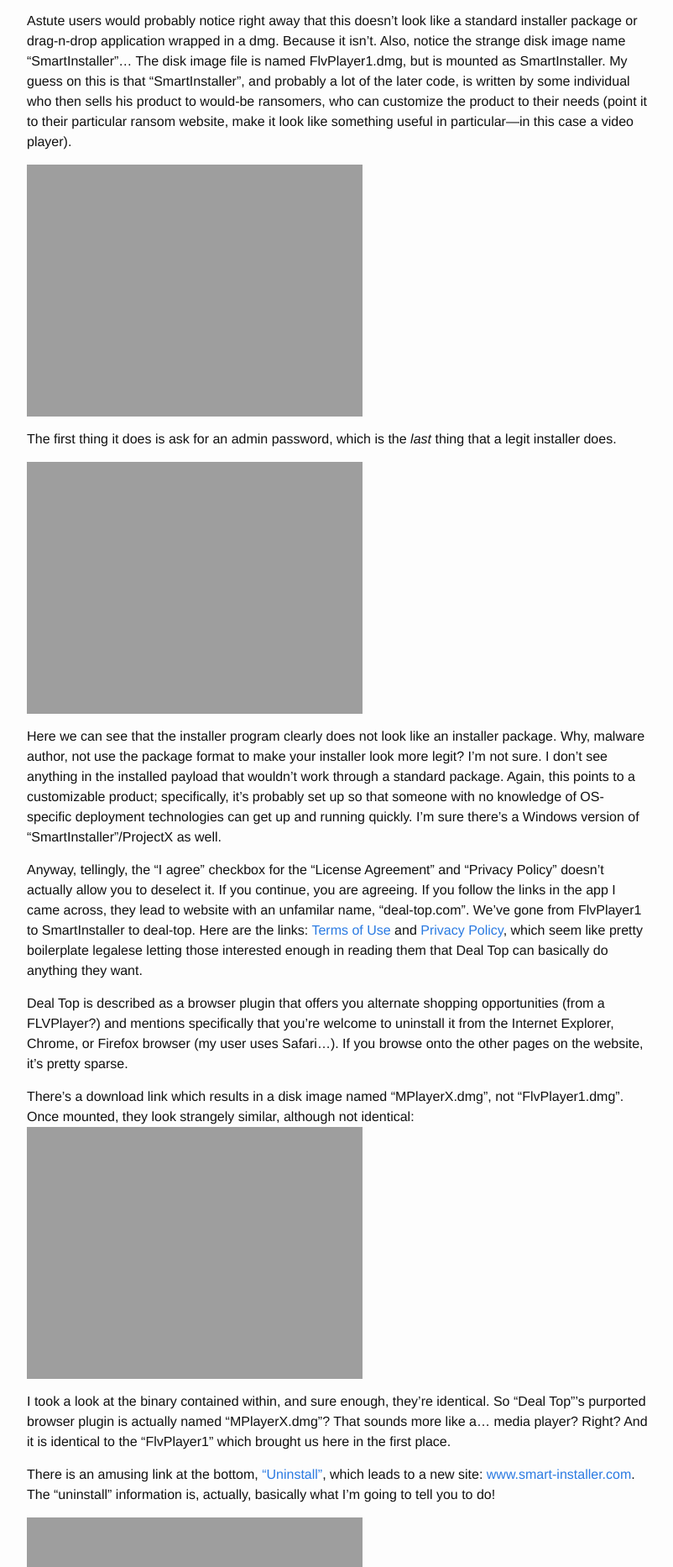
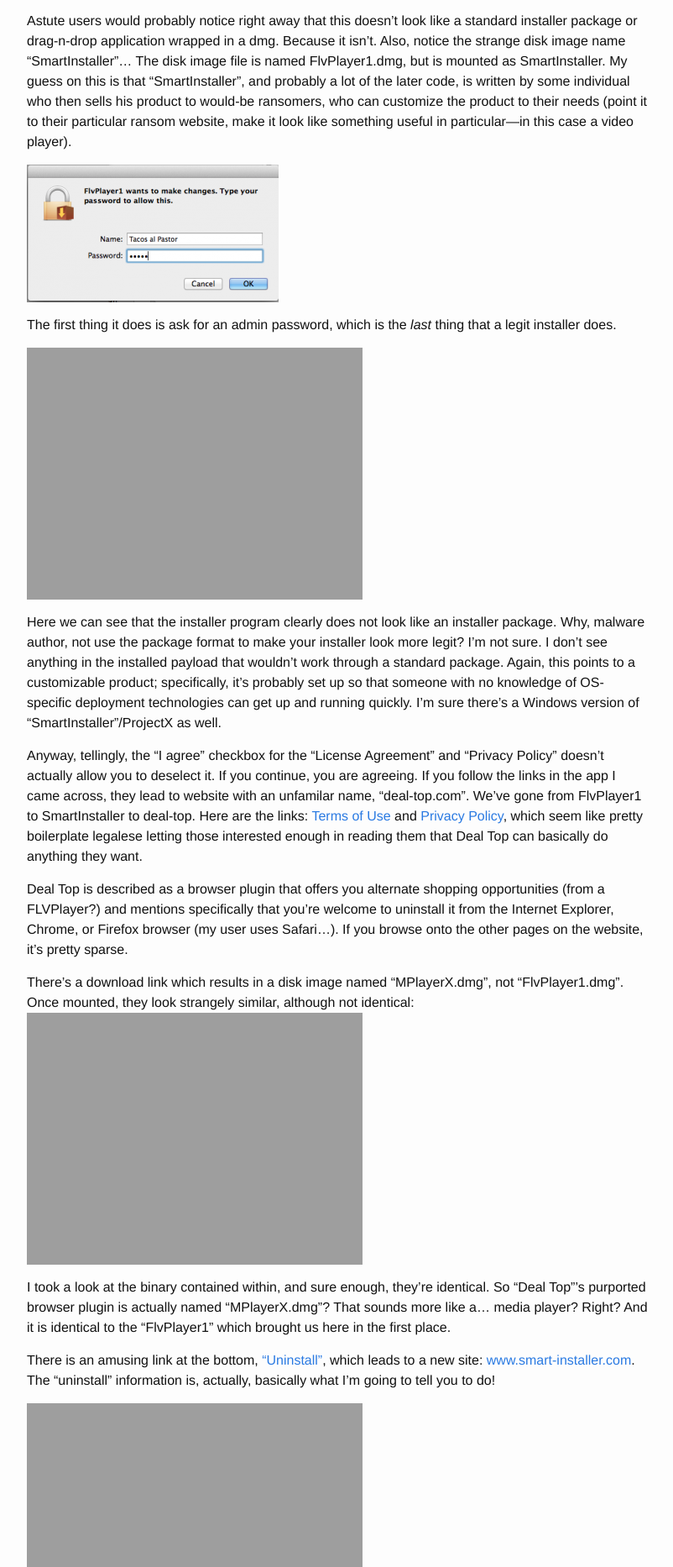
Before and after one commit to sheagcraig/sheagcraig.github.io, a Jekyll site: the page built from _posts/2015-01-21-cleaning-up-stupid-mac-malware-projectx.markdown, in a window 1280 px wide. Shown: the part 1815-3681 px from the top of the page at 84% size, without its empty margins (238-1040 px from the left). Built offline with Jekyll 4.4.1, drawn with Linux system fonts in a browser that asks for light colours.

Commit message:
QUitting for the night.

```diff
--- a/_posts/2015-01-21-cleaning-up-stupid-mac-malware-projectx.markdown
+++ b/_posts/2015-01-21-cleaning-up-stupid-mac-malware-projectx.markdown
@@ -47,7 +47,7 @@
 
 Astute users would probably notice right away that this doesn't look like a standard installer package or drag-n-drop application wrapped in a dmg. Because it isn't. Also, notice the strange disk image name "SmartInstaller"... The disk image file is named FlvPlayer1.dmg, but is mounted as SmartInstaller. My guess on this is that "SmartInstaller", and probably a lot of the later code, is written by some individual who then sells his product to would-be ransomers, who can customize the product to their needs (point it to their particular ransom website, make it look like something useful in particular—in this case a video player).
 
-![Screen Shot 2015-01-21 at 10.26.47 AM]({{ site.url }}/images/2015-01-21-cleaning-up-stupid-mac-malware-projectx/Screen-Shot-2015-01-21-at-10.26.47-AM-300-164.png)
+![Screen Shot 2015-01-21 at 10.26.47 AM]({{ site.url }}/images/2015-01-21-cleaning-up-stupid-mac-malware-projectx/Screen-Shot-2015-01-21-at-10.26.47-AM-300x164.png)
 
 The first thing it does is ask for an admin password, which is the _last_ thing that a legit installer does.
 
```
